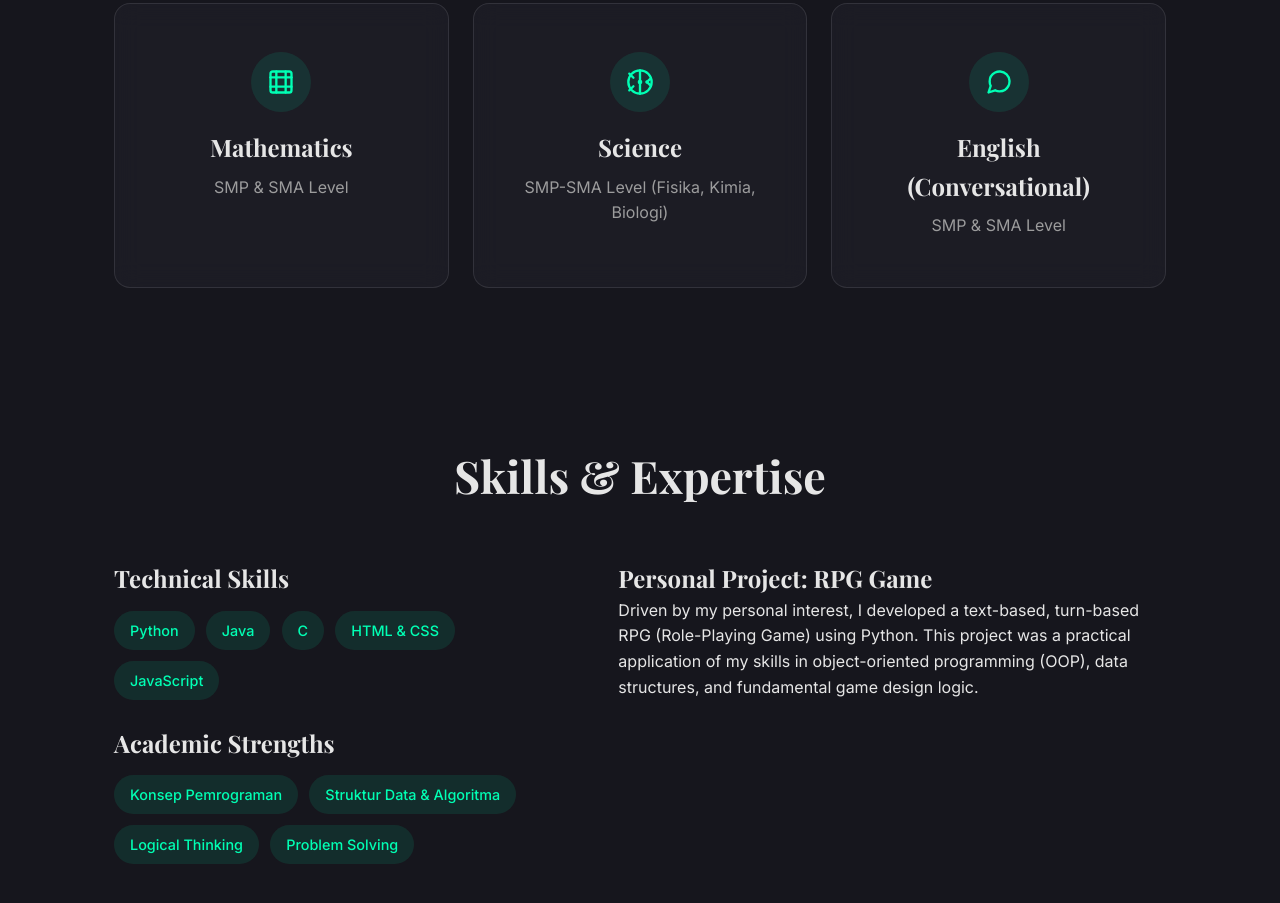
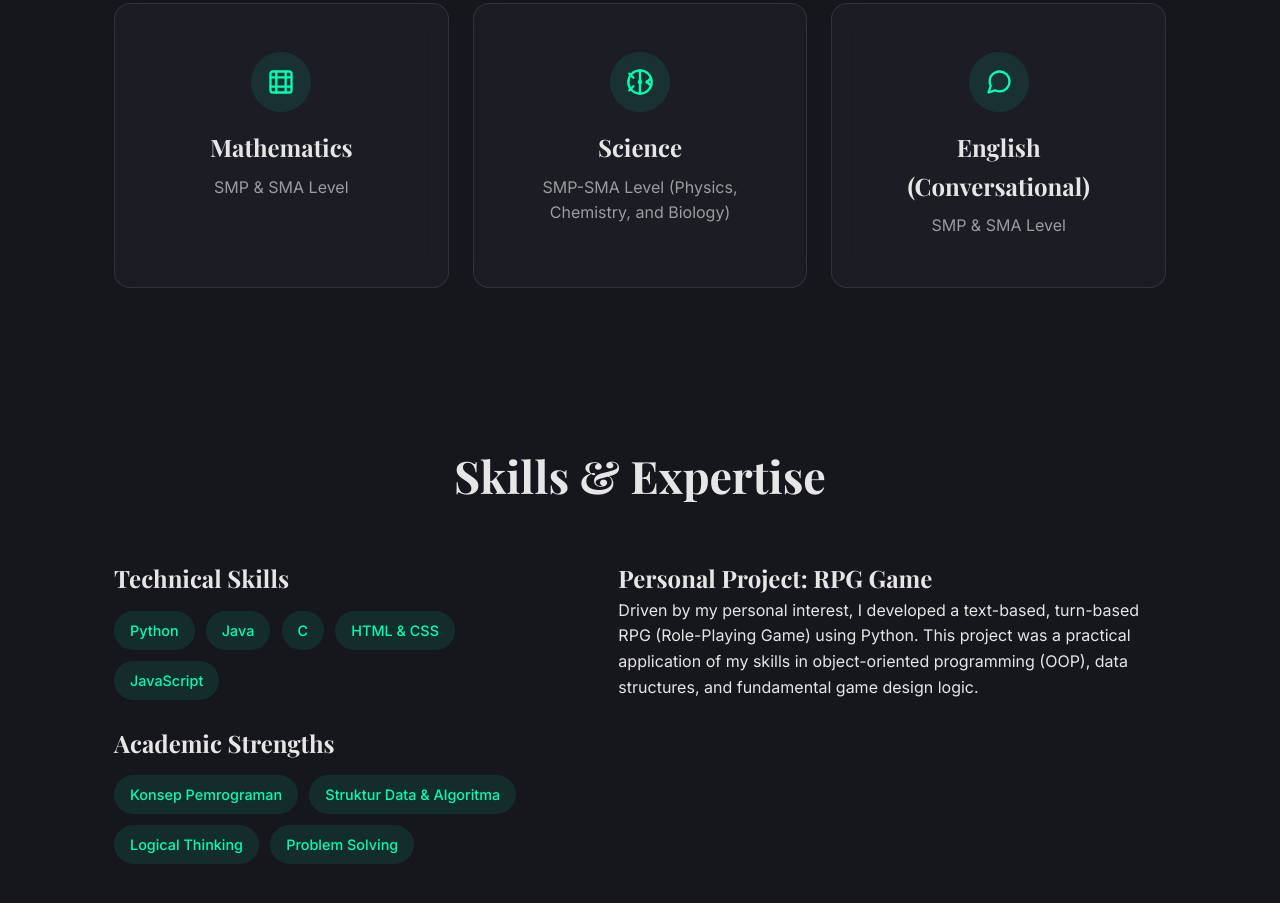
Before and after one commit to jempolbagas/jempolbagas.github.io, a plain HTML site: page index.html in a window 1280 px wide. Shown: the part 1460-2363 px from the top of the page. Drawn offline with nearby package versions, Linux system fonts and the light colour scheme.

Commit message:
fix: Update service description from Indonesian to English for clarity

```diff
--- a/index.html
+++ b/index.html
@@ -119,7 +119,7 @@
                             <svg xmlns="http://www.w3.org/2000/svg" width="24" height="24" viewBox="0 0 24 24" fill="none" stroke="currentColor" stroke-width="2" stroke-linecap="round" stroke-linejoin="round"><circle cx="12" cy="12" r="1"></circle><path d="M22 12c0-5.52-4.48-10-10-10S2 6.48 2 12s4.48 10 10 10s10-4.48 10-10z"></path><path d="M12 2v20"></path><path d="M21.17 8.83l-3.54 3.54"></path><path d="M6.37 15.63l-3.54 3.54"></path><path d="M21.17 15.17l-3.54-3.54"></path><path d="M6.37 8.37l-3.54-3.54"></path></svg>
                         </div>
                         <h3 class="service-title">Science</h3>
-                        <p class="service-description">SMP-SMA Level (Fisika, Kimia, Biologi)</p>
+                        <p class="service-description">SMP-SMA Level (Physics, Chemistry, and Biology)</p>
                     </div>
                     <!-- Card 3 -->
                     <div class="service-card glass-card">
```
